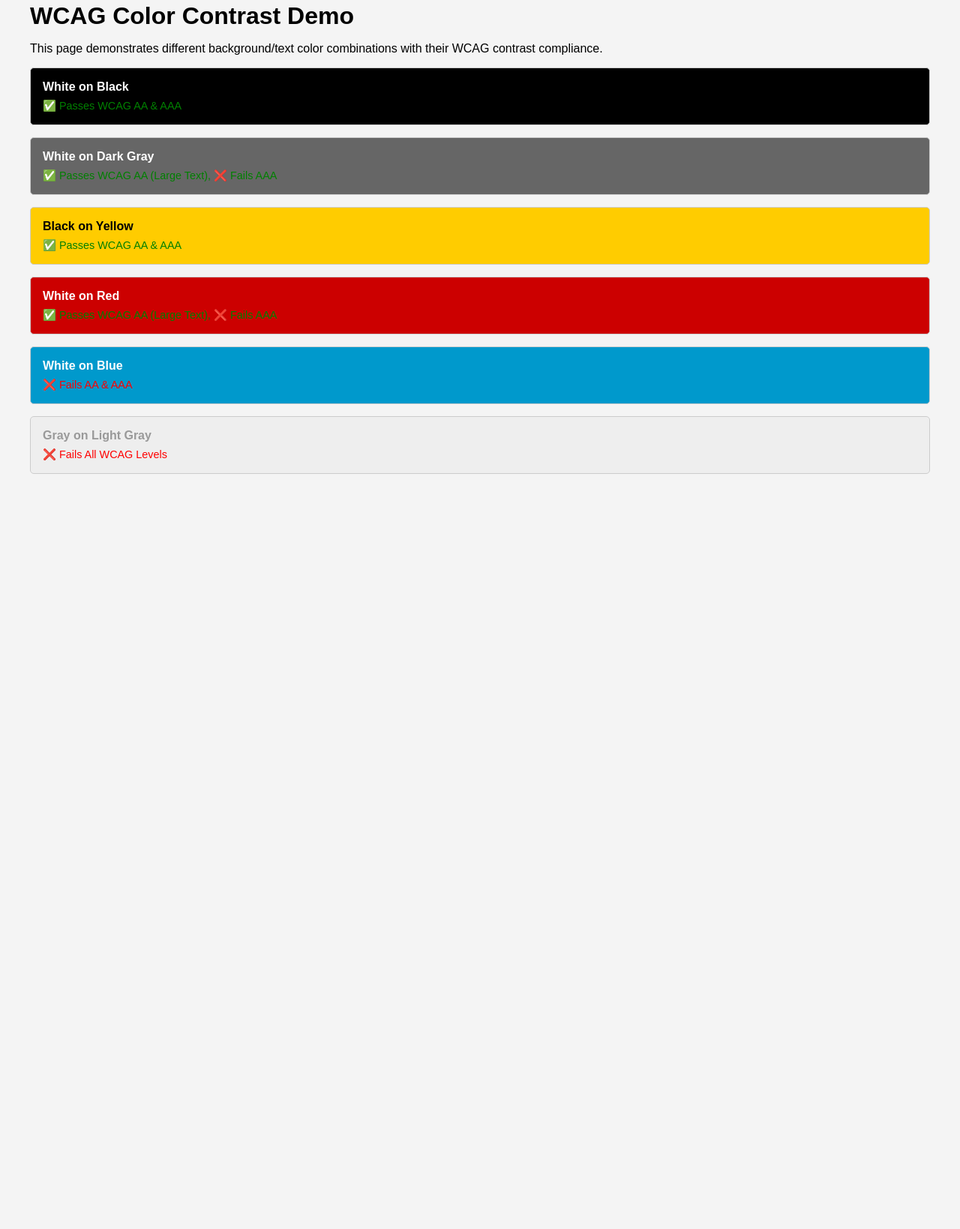
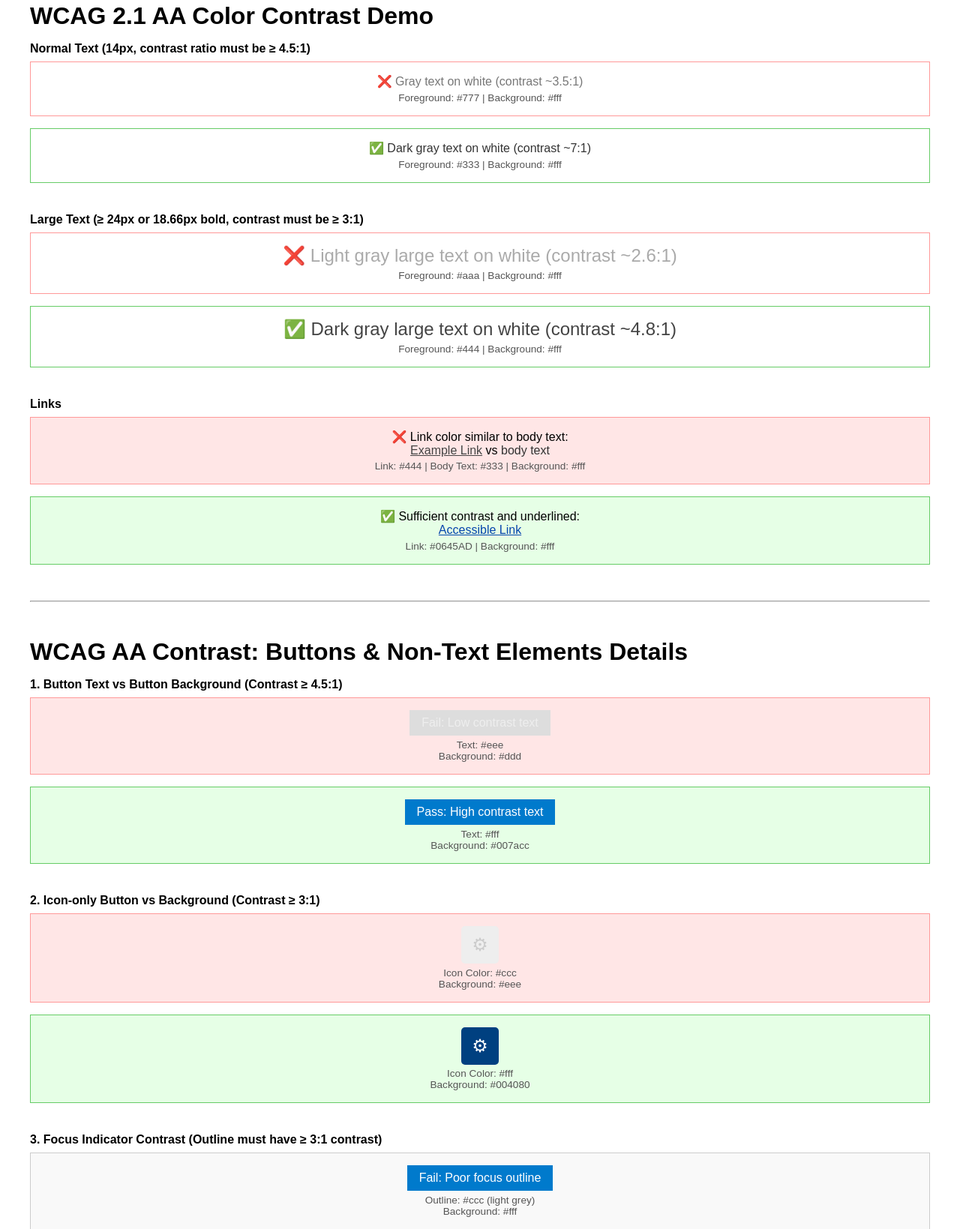
Before and after one commit to nishanthaqa/wcag_demo, a plain HTML site: page color-contrast.html in a window 1280 px wide. Shown: the part 58-1697 px from the top of the page at 75% size. Before the commit the page ends 800 px from the top, so only its background shows below. Drawn offline with Linux system fonts and the light colour scheme.

Commit message:
modifiedagain

```diff
--- a/color-contrast.html
+++ b/color-contrast.html
@@ -2,86 +2,209 @@
 <html lang="en">
 <head>
   <meta charset="UTF-8" />
-  <meta name="viewport" content="width=device-width, initial-scale=1.0"/>
-  <title>WCAG Color Contrast Demo</title>
+  <title>WCAG AA Color Contrast Demo & Buttons Contrast</title>
   <style>
     body {
       font-family: Arial, sans-serif;
       padding: 2rem;
-      background: #f4f4f4;
+      background: #fff;
+      color: #000;
     }
-
     h1 {
       margin-bottom: 1rem;
     }
-
-    .combo {
+    .section {
+      margin-bottom: 2.5rem;
+    }
+    .label {
+      font-weight: bold;
+      margin-bottom: 0.3rem;
+    }
+    .box, .example {
       padding: 1rem;
-      margin-bottom: 1rem;
-      border-radius: 8px;
-      color: white;
+      margin: 0.5rem 0 1rem 0;
+      border: 1px solid #ccc;
+      background: #f9f9f9;
+      min-width: 180px;
+      text-align: center;
     }
-
-    .label {
-      margin-bottom: 0.5rem;
-      font-weight: bold;
+    .fail {
+      background-color: #ffe6e6;
+      border-color: #ff9999;
     }
-
-    .rating {
-      margin-top: 0.5rem;
-      font-size: 0.9rem;
+    .pass {
+      background-color: #e6ffe6;
+      border-color: #66cc66;
     }
-
-    .pass {
-      color: green;
+    button {
+      font-size: 16px;
+      padding: 0.5rem 1rem;
+      border: none;
+      cursor: pointer;
     }
-
-    .fail {
-      color: red;
+    .color-info {
+      font-size: 0.85rem;
+      color: #555;
+      margin-top: 0.3rem;
     }
-
-    .contrast-box {
-      padding: 1rem;
-      border: 1px solid #ccc;
-      margin-bottom: 1rem;
+    /* Focus ring example */
+    .focus-example button:focus {
+      outline: 3px solid #004080; /* dark blue */
+      outline-offset: 2px;
+    }
+    /* Fail focus outline */
+    .fail-focus button:focus {
+      outline: 3px solid #ccc; /* light grey, poor contrast */
+      outline-offset: 2px;
+    }
+    /* Icon styles */
+    .icon-button {
+      font-size: 24px;
+      line-height: 1;
+      width: 50px;
+      height: 50px;
+      padding: 0;
       border-radius: 5px;
+      display: inline-flex;
+      align-items: center;
+      justify-content: center;
+      cursor: pointer;
     }
   </style>
 </head>
 <body>
+  <h1>WCAG 2.1 AA Color Contrast Demo</h1>
 
-  <h1>WCAG Color Contrast Demo</h1>
-  <p>This page demonstrates different background/text color combinations with their WCAG contrast compliance.</p>
+  <!-- Normal Text -->
+  <div class="section">
+    <div class="label">Normal Text (14px, contrast ratio must be ≥ 4.5:1)</div>
 
-  <div class="contrast-box" style="background-color: #000; color: #fff;">
-    <div class="label">White on Black</div>
-    <div class="rating pass">✅ Passes WCAG AA & AAA</div>
+    <div class="box fail" style="color: #777; background-color: #fff;">
+      ❌ Gray text on white (contrast ~3.5:1)
+      <div class="color-info">Foreground: #777 | Background: #fff</div>
+    </div>
+
+    <div class="box pass" style="color: #333; background-color: #fff;">
+      ✅ Dark gray text on white (contrast ~7:1)
+      <div class="color-info">Foreground: #333 | Background: #fff</div>
+    </div>
   </div>
 
-  <div class="contrast-box" style="background-color: #666; color: #fff;">
-    <div class="label">White on Dark Gray</div>
-    <div class="rating pass">✅ Passes WCAG AA (Large Text), ❌ Fails AAA</div>
+  <!-- Large Text -->
+  <div class="section">
+    <div class="label">Large Text (≥ 24px or 18.66px bold, contrast must be ≥ 3:1)</div>
+
+    <div class="box fail" style="font-size: 24px; color: #aaa; background-color: #fff;">
+      ❌ Light gray large text on white (contrast ~2.6:1)
+      <div class="color-info">Foreground: #aaa | Background: #fff</div>
+    </div>
+
+    <div class="box pass" style="font-size: 24px; color: #444; background-color: #fff;">
+      ✅ Dark gray large text on white (contrast ~4.8:1)
+      <div class="color-info">Foreground: #444 | Background: #fff</div>
+    </div>
   </div>
 
-  <div class="contrast-box" style="background-color: #ffcc00; color: #000;">
-    <div class="label">Black on Yellow</div>
-    <div class="rating pass">✅ Passes WCAG AA & AAA</div>
+
+
+  <!-- Links -->
+  <div class="section">
+    <div class="label">Links</div>
+
+    <div class="box fail">
+      ❌ Link color similar to body text:
+      <br />
+      <a href="#" style="color: #444;">Example Link</a> vs <span style="color: #333;">body text</span>
+      <div class="color-info">Link: #444 | Body Text: #333 | Background: #fff</div>
+    </div>
+
+    <div class="box pass">
+      ✅ Sufficient contrast and underlined:
+      <br />
+      <a href="#" style="color: #0645AD; text-decoration: underline;">Accessible Link</a>
+      <div class="color-info">Link: #0645AD | Background: #fff</div>
+    </div>
   </div>
 
-  <div class="contrast-box" style="background-color: #c00; color: #fff;">
-    <div class="label">White on Red</div>
-    <div class="rating pass">✅ Passes WCAG AA (Large Text), ❌ Fails AAA</div>
+  <hr style="margin: 3rem 0;" />
+
+  <h1>WCAG AA Contrast: Buttons & Non-Text Elements Details</h1>
+
+  <!-- 1. Button Text vs Background -->
+  <div class="section">
+    <div class="label">1. Button Text vs Button Background (Contrast ≥ 4.5:1)</div>
+
+    <div class="example fail" tabindex="0">
+      <button style="background-color: #ddd; color: #eee;">
+        Fail: Low contrast text
+      </button>
+      <div class="color-info">
+        Text: #eee<br />
+        Background: #ddd
+      </div>
+    </div>
+
+    <div class="example pass" tabindex="0">
+      <button style="background-color: #007acc; color: #fff;">
+        Pass: High contrast text
+      </button>
+      <div class="color-info">
+        Text: #fff<br />
+        Background: #007acc
+      </div>
+    </div>
   </div>
 
-  <div class="contrast-box" style="background-color: #0099cc; color: #fff;">
-    <div class="label">White on Blue</div>
-    <div class="rating fail">❌ Fails AA & AAA</div>
+  <!-- 2. Icon-only Button vs Background -->
+  <div class="section">
+    <div class="label">2. Icon-only Button vs Background (Contrast ≥ 3:1)</div>
+
+    <div class="example fail" tabindex="0">
+      <button class="icon-button" style="background-color: #eee; color: #ccc;" aria-label="Settings">
+        &#9881;
+      </button>
+      <div class="color-info">
+        Icon Color: #ccc<br />
+        Background: #eee
+      </div>
+    </div>
+
+    <div class="example pass" tabindex="0">
+      <button class="icon-button" style="background-color: #004080; color: #fff;" aria-label="Settings">
+        &#9881;
+      </button>
+      <div class="color-info">
+        Icon Color: #fff<br />
+        Background: #004080
+      </div>
+    </div>
   </div>
 
-  <div class="contrast-box" style="background-color: #eee; color: #999;">
-    <div class="label">Gray on Light Gray</div>
-    <div class="rating fail">❌ Fails All WCAG Levels</div>
+  <!-- 3. Focus Indicator Contrast -->
+  <div class="section">
+    <div class="label">3. Focus Indicator Contrast (Outline must have ≥ 3:1 contrast)</div>
+
+    <div class="example fail-focus" tabindex="0">
+      <button style="background-color: #007acc; color: #fff;">
+        Fail: Poor focus outline
+      </button>
+      <div class="color-info">
+        Outline: #ccc (light grey)<br />
+        Background: #fff
+      </div>
+    </div>
+
+    <div class="example focus-example" tabindex="0">
+      <button style="background-color: #007acc; color: #fff;">
+        Pass: Clear focus outline
+      </button>
+      <div class="color-info">
+        Outline: #004080 (dark blue)<br />
+        Background: #fff
+      </div>
+    </div>
+
+    <p><small>Use keyboard (Tab) to test focus outlines.</small></p>
   </div>
-
 </body>
 </html>
```
Also changed, not shown: screenreader.html (+2 -2 lines).
